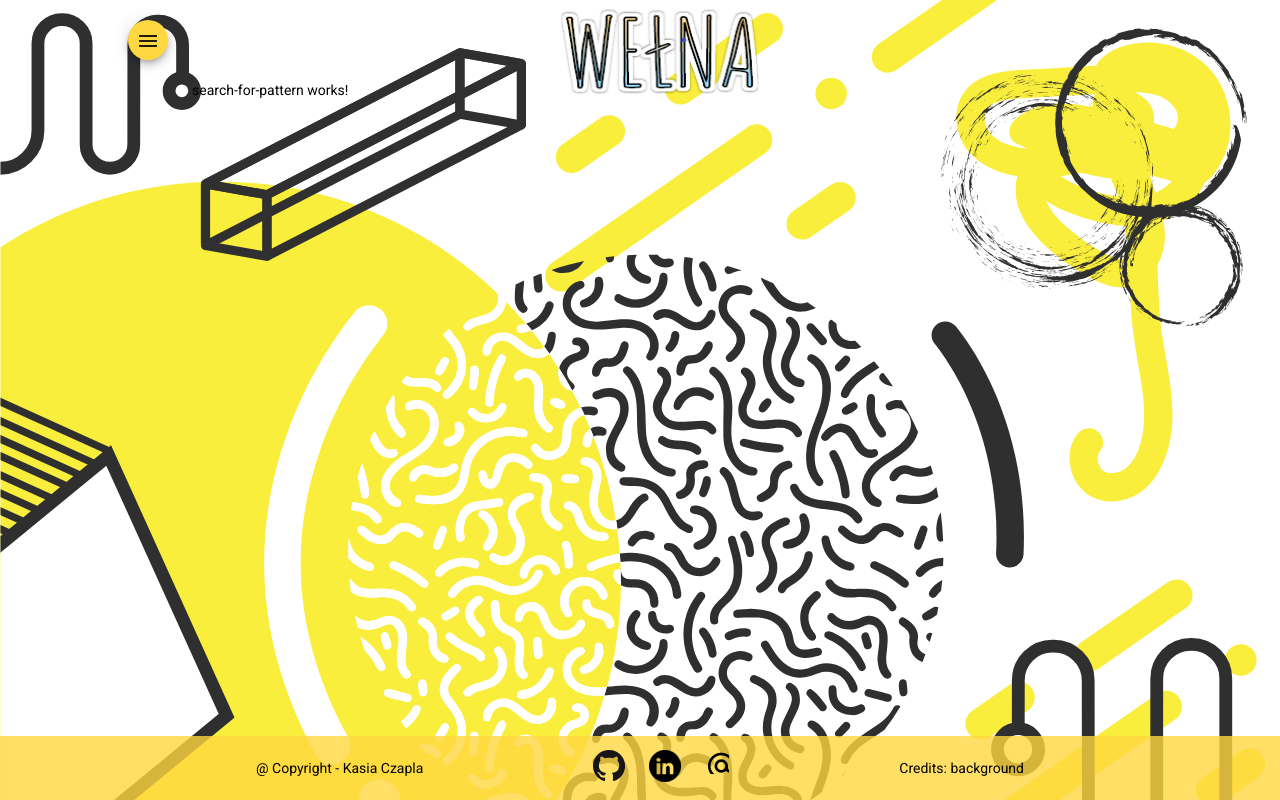
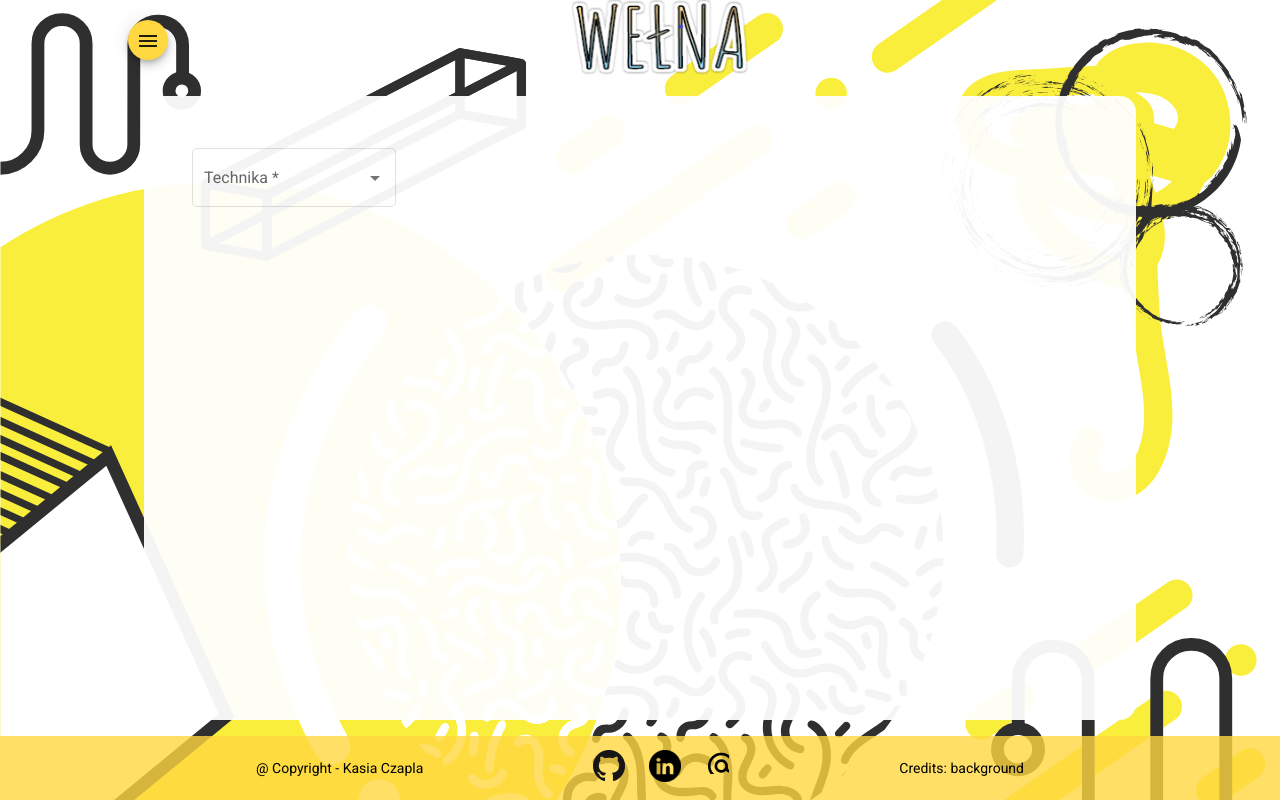
Before and after one commit to crchs/welna, an Angular app: page /pattern in a window 1280 px wide. Built offline with nearby package versions, Linux system fonts and the light colour scheme.

Commit message:
welna5 basic form done

```diff
--- a/src/app/app.component.scss
+++ b/src/app/app.component.scss
@@ -1,5 +1,8 @@
 .main {
-    min-height: calc(100vh - 9rem);
+    min-height: calc(100vh - 17rem);
     width: 70%;
-    margin: 0 auto;
+    margin: 1rem auto;
+    padding: 3rem;
+    background-color: rgba(255,255,255,0.95);
+    border-radius: 1rem;
 }
--- a/src/app/app.module.ts
+++ b/src/app/app.module.ts
@@ -1,4 +1,4 @@
-import { NgModule } from '@angular/core';
+import { CUSTOM_ELEMENTS_SCHEMA, NgModule } from '@angular/core';
 import { BrowserModule } from '@angular/platform-browser';
 import { AppRoutingModule } from './app-routing.module';
 import { AppComponent } from './app.component';
@@ -10,6 +10,11 @@ import { MatIconModule } from '@angular/material/icon';
 import { SearchForYarnComponent } from './search-for-yarn/search-for-yarn.component';
 import { SearchForPatternComponent } from './search-for-pattern/search-for-pattern.component';
 import { FooterComponent } from './footer/footer.component';
+import { MatFormFieldModule } from '@angular/material/form-field';
+import { MatSelectModule } from '@angular/material/select';
+import { MatInputModule } from '@angular/material/input';
+import { ReactiveFormsModule } from '@angular/forms';
+import { MatSlideToggleModule } from '@angular/material/slide-toggle';
 
 @NgModule({
   declarations: [
@@ -20,14 +25,20 @@ import { FooterComponent } from './footer/footer.component';
     FooterComponent
   ],
   imports: [
+    ReactiveFormsModule,
     BrowserModule,
     AppRoutingModule,
     BrowserAnimationsModule,
     MatMenuModule,
     MatButtonModule,
-    MatIconModule
+    MatIconModule,
+    MatFormFieldModule,
+    MatSelectModule,
+    MatInputModule,
+    MatSlideToggleModule,
   ],
   providers: [],
-  bootstrap: [AppComponent]
+  bootstrap: [AppComponent],
+  schemas: [CUSTOM_ELEMENTS_SCHEMA]
 })
 export class AppModule { }
--- /dev/null
+++ b/src/app/models/category.model.ts
@@ -0,0 +1,4 @@
+export interface Category {
+    key: string,
+    name: string
+}
--- /dev/null
+++ b/src/app/models/craft.model.ts
@@ -0,0 +1,4 @@
+export interface Craft {
+    key: string,
+    name: string
+}
--- /dev/null
+++ b/src/app/models/size.model.ts
@@ -0,0 +1,4 @@
+export interface Size {
+    key: string,
+    name: string
+}
--- a/src/app/search-for-pattern/search-for-pattern.component.html
+++ b/src/app/search-for-pattern/search-for-pattern.component.html
@@ -1 +1,41 @@
-<p>search-for-pattern works!</p>
+<div>
+    <form (ngSubmit)="searchPatterns()" [formGroup]="form" [style.fontSize.px]="getFontSize()">
+
+        <mat-form-field appearance="outline" id="craftSelect">
+            <mat-label>Technika</mat-label>
+            <mat-select formControlName="crafts">
+                <mat-option *ngFor='let craft of crafts' value="{{craft.key}}">
+                    {{craft.name}}
+                </mat-option>
+            </mat-select>
+            <mat-error *ngIf="form.controls.crafts.invalid">Wybierz technikę</mat-error>
+        </mat-form-field>
+
+        <mat-form-field *ngIf="sizes" appearance="outline" id="sizeSelect">
+            <mat-label>Rozmiar</mat-label>
+            <mat-select formControlName="size">
+                <mat-option *ngFor='let size of sizes' value="{{size.key}}">
+                    {{size.name}}
+                </mat-option>
+            </mat-select>
+        </mat-form-field>
+
+        <mat-form-field *ngIf="categories" appearance="outline" id="categorySelect">
+            <mat-label>Rozmiar</mat-label>
+            <mat-select formControlName="categories">
+                <mat-option *ngFor='let category of categories' value="{{category.key}}">
+                    {{category.name}}
+                </mat-option>
+            </mat-select>
+        </mat-form-field>
+
+        <mat-slide-toggle  *ngIf="form.status !== 'INVALID'" formControlName="freePattern" [color]="freePatternToggle.color"
+            [checked]="freePatternToggle.checked" [disabled]="freePatternToggle.disabled">
+            Darmowy schemat
+        </mat-slide-toggle>
+
+        <button *ngIf="form.status !== 'INVALID'" type="submit" mat-raised-button color="primary" class="button">
+            Szukaj
+        </button>
+    </form>
+</div>
--- a/src/app/search-for-pattern/search-for-pattern.component.scss
+++ b/src/app/search-for-pattern/search-for-pattern.component.scss
@@ -0,0 +1,10 @@
+mat-form-field {
+    display: flex;
+    flex-direction: column;
+    align-items: flex-start;
+}
+
+.button {
+    display: block;
+    margin-top: 2rem;
+}
--- a/src/app/search-for-pattern/search-for-pattern.component.ts
+++ b/src/app/search-for-pattern/search-for-pattern.component.ts
@@ -1,4 +1,8 @@
-import { Component, OnInit } from '@angular/core';
+import { Component, OnChanges, OnInit } from '@angular/core';
+import { FormBuilder, FormControl, FormGroup, Validators } from '@angular/forms';
+import { Category } from '../models/category.model';
+import { Craft } from '../models/craft.model';
+import { Size } from '../models/size.model';
 
 @Component({
   selector: 'search-for-pattern',
@@ -6,10 +10,73 @@ import { Component, OnInit } from '@angular/core';
   styleUrls: ['./search-for-pattern.component.scss']
 })
 export class SearchForPatternComponent implements OnInit {
+  form: FormGroup;
+  colorControl = new FormControl('primary');
+  fontSizeControl = new FormControl(16, Validators.min(10));
+  freePatternToggle: any = {
+    color: 'accent',
+    checked: false,
+    disabled: false,
+  }
 
-  constructor() { }
+  crafts: Craft[] = [
+    {
+      key: 'crochet',
+      name: 'Szydełko'
+    },
+    {
+      key: 'knitting',
+      name: 'Druty'
+    }
+  ];
+
+  // change to be fetched from the server
+  // make a generic interface
+  sizes: Size[];
+  categories: Category[];
+
+
+  constructor(formBuilder: FormBuilder) {
+    this.form = formBuilder.group({
+      color: this.colorControl,
+      fontSize: this.fontSizeControl,
+      crafts: ['', Validators.required],
+      size: ['', Validators.required],
+      categories: ['', Validators.required],
+      freePattern: '',
+    });
+  }
 
   ngOnInit(): void {
+    this.form.controls.crafts.valueChanges.subscribe(val => {
+      console.log('morfuję!!', val)
+      //todo tutaj fetchować sajzy szydełek i drutów
+      //i również kategorie szmatek
+      // $observable??
+      this.sizes = [
+        { key: 'size1', name: '1' },
+        { key: 'size2', name: '2' },
+        { key: 'size3', name: '3' },
+        { key: 'size4', name: '4' }
+      ];
+      this.categories = [
+        { key: 'category1', name: 'sweter' },
+        { key: 'category2', name: 'szal' },
+        { key: 'category3', name: 'poncho' },
+        { key: 'category4', name: 'top' }
+      ];
+    });
   }
 
+  searchPatterns(): void {
+    console.log('to forma', this.form)
+    if (!this.form.valid) {
+      console.warn('INVALIDA');
+      return;
+    }
+  }
+
+  getFontSize(): number {
+    return Math.max(10, this.fontSizeControl.value);
+  }
 }
--- /dev/null
+++ b/src/app/search-for-pattern/size.model.ts
@@ -0,0 +1,4 @@
+export interface Size {
+    key: string,
+    name: string
+}
--- a/src/app/top-bar/top-bar.component.scss
+++ b/src/app/top-bar/top-bar.component.scss
@@ -16,15 +16,15 @@
 }
 
 .top-bar__logo {
-    margin-top: 3rem;
+    margin-top: 1rem;
+    width: 11rem;
+
+    &__image {
+        width: 100%;
+    }
 
     @media (max-width: 600px) {
         width: 9rem;
-        margin-top: 1rem;
-
-        &__image {
-            width: 100%;
-        }
     }
 }
 
--- a/tsconfig.json
+++ b/tsconfig.json
@@ -14,6 +14,7 @@
     "experimentalDecorators": true,
     "moduleResolution": "node",
     "importHelpers": true,
+    "strictPropertyInitialization": false,
     "target": "es2015",
     "module": "es2020",
     "lib": [
```
